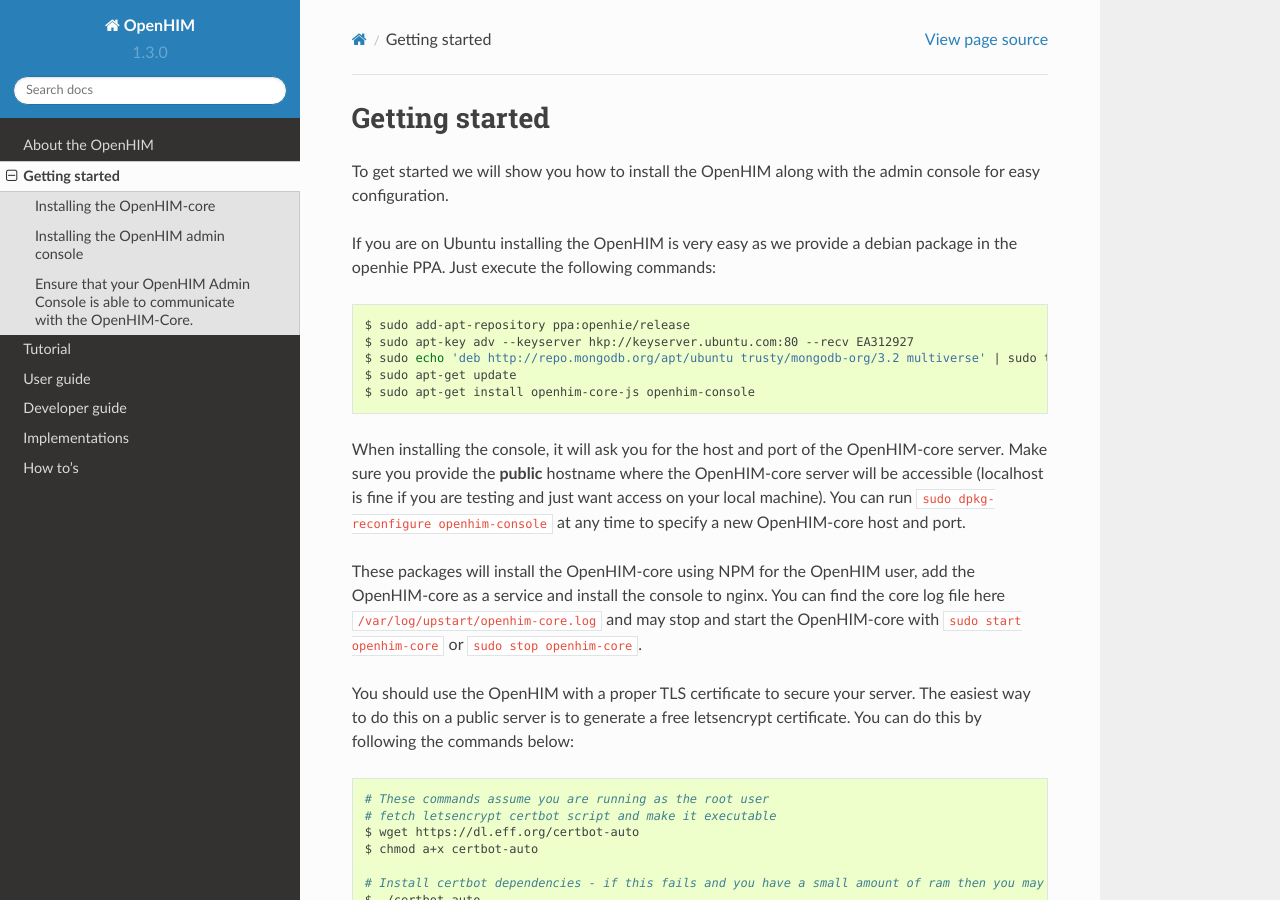
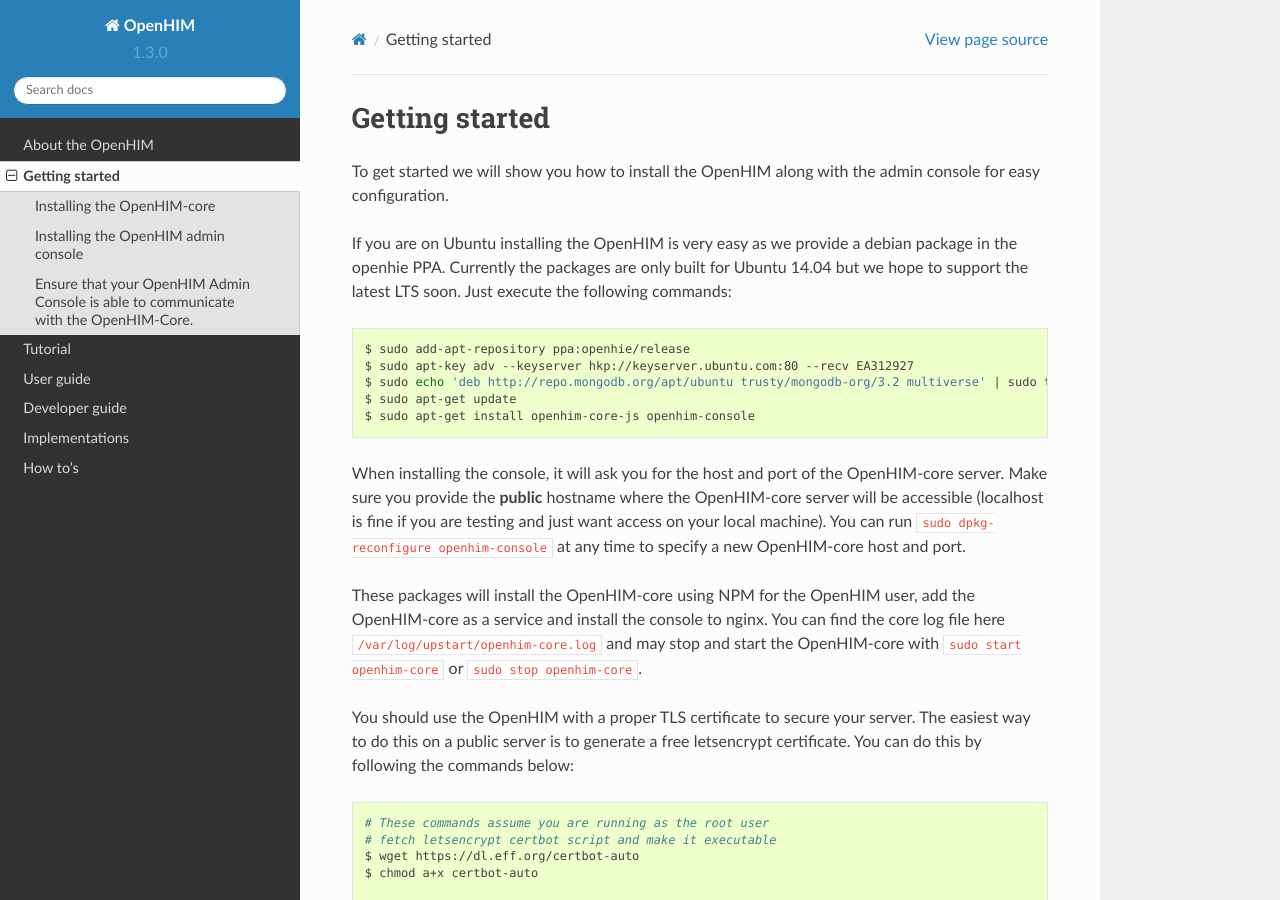
Before and after one commit to jembi/openhim-core-js, a Sphinx documentation site: the page built from docs/getting-started.md, in a window 1280 px wide and 900 px high. Built offline with Sphinx 7.4.7 and the Read the Docs theme 2.0.0, drawn with Linux system fonts in a browser that asks for light colours.

Commit message:
Update getting-started.md

````diff
--- a/docs/getting-started.md
+++ b/docs/getting-started.md
@@ -3,7 +3,7 @@
 
 To get started we will show you how to install the OpenHIM along with the admin console for easy configuration.
 
-If you are on Ubuntu installing the OpenHIM is very easy as we provide a debian package in the openhie PPA. Just execute the following commands:
+If you are on Ubuntu installing the OpenHIM is very easy as we provide a debian package in the openhie PPA. Currently the packages are only built for Ubuntu 14.04 but we hope to support the latest LTS soon. Just execute the following commands:
 
 ```sh
 $ sudo add-apt-repository ppa:openhie/release
````
